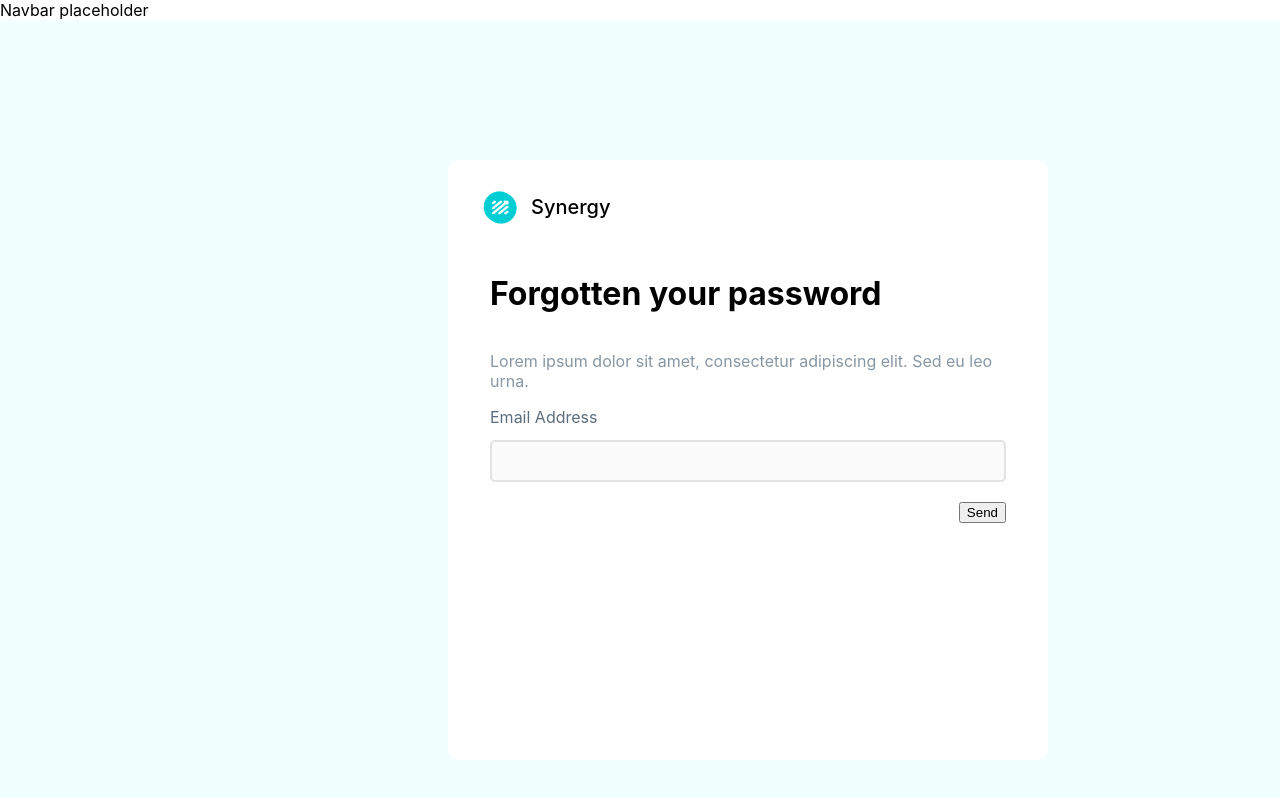
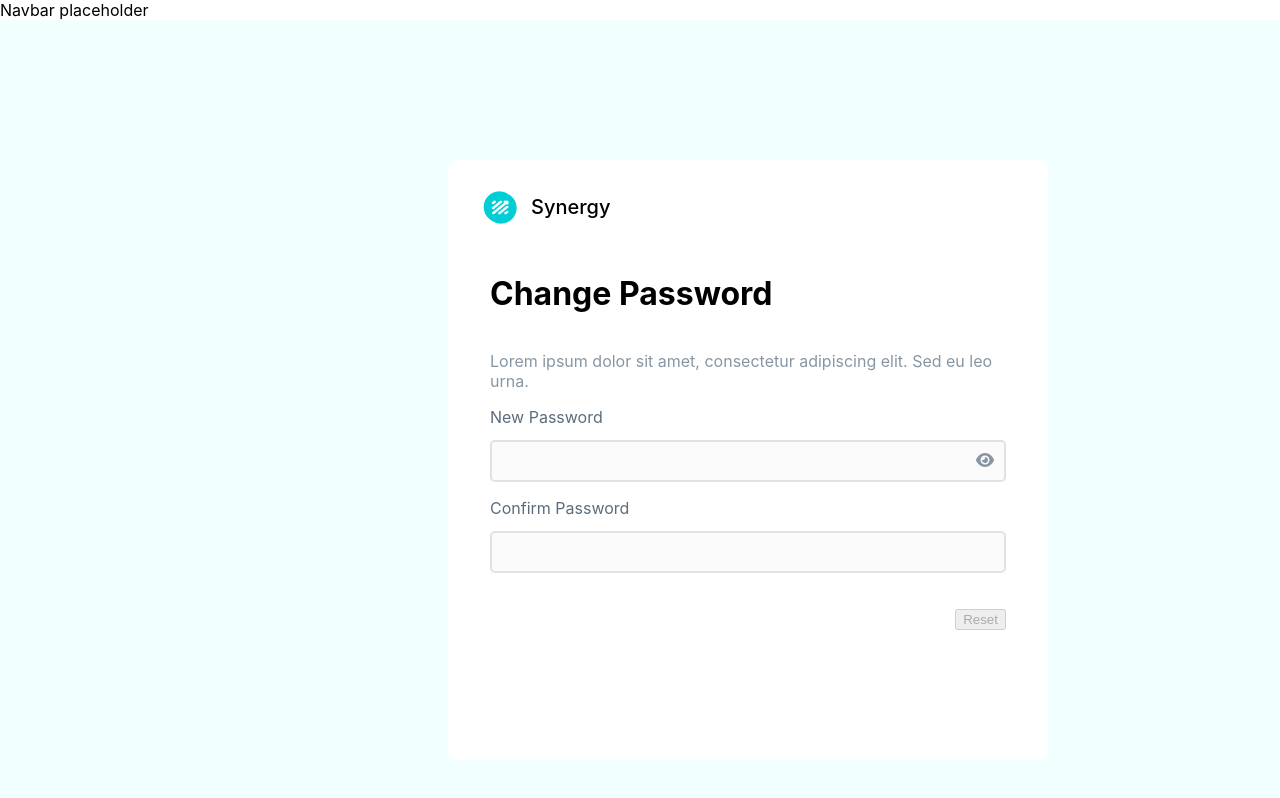
Before and after one commit to nology-tech/synergy, a React (Create React App) app: page /change-password in a window 1280 px wide. Shown: the top 798 px of the page. Built offline with nearby package versions, Linux system fonts and the light colour scheme.

Commit message:
Added slashed eye icon and disabling of Reset

```diff
--- a/src/App.jsx
+++ b/src/App.jsx
@@ -2,14 +2,17 @@ import "./App.scss";
 import ForgottenPassword from "./components/ForgottenPassword/ForgottenPassword";
 import LoginFlowChangePsw from "./components/LoginFlowChangePsw/LoginFlowChangePsw";
 import LoginFlowWelcome from "./components/LoginFlowWelcome/LoginFlowWelcome";
+import { BrowserRouter as Router, Routes, Route } from "react-router-dom";
 
 const App = () => {
   return (
-    <>
-    <ForgottenPassword />
-    {/* <LoginFlowWelcome /> */}
-    {/* <LoginFlowChangePsw /> */}
-    </>
+    <Router>
+      <Routes>
+        <Route path="/" element={<LoginFlowWelcome />} />
+        <Route path="/forgotten-password" element={<ForgottenPassword />} />
+        <Route path="/change-password" element={<LoginFlowChangePsw />} />
+      </Routes>
+    </Router>
   );
 };
 
--- a/src/assets/sass/_loginFlow.scss
+++ b/src/assets/sass/_loginFlow.scss
@@ -18,8 +18,8 @@ a:visited {
   .loginFlow {
     display: flex;
     flex-direction: column;
-        width:600px;
-        height:600px;
+    width: 600px;
+    height: 600px;
     background-color: $color-white;
     border: 2px solid $color-white;
     border-radius: 10px;
@@ -29,8 +29,7 @@ a:visited {
     z-index: 5;
     padding: 20px;
 
-
-        &__synergyIcon{
+    &__synergyIcon {
       display: flex;
       align-content: center;
 
@@ -38,53 +37,48 @@ a:visited {
         font-size: 20px;
         font-weight: 500;
       }
-            .loginFlow__synergyImg{
+      .loginFlow__synergyImg {
         padding: 5px;
       }
     }
 
-        .loginFlow__main{
+    .loginFlow__main {
       margin: 20px;
 
-
-            .loginFlow__main__header{
+      .loginFlow__main__header {
         display: flex;
         align-content: center;
 
-                h1{
+        h1 {
           font-size: 32px;
-
         }
 
-                .loginFlow__main__img{
+        .loginFlow__main__img {
           padding: 30px;
         }
       }
 
-
-
-            .loginFlow__credentials{
-
-                .loginFlow__credentials__header{
+      .loginFlow__credentials {
+        .loginFlow__credentials__header {
           color: $color-loginFlow-darkGray;
           font-size: 16px;
           font-weight: 400;
-
         }
-                p{
+        p {
           color: $color-loginFlow-gray;
         }
-                .loginFlow__inputbox{
-
+        .loginFlow__inputbox {
           font-size: 16px;
           padding: 10px;
           border-radius: 5px;
           border: 2px solid $color-loginFlow-lightGray;
           background-color: $color-loginFlow-white;
+          color: $color-loginFlow-gray;
           width: 100%;
         }
         .fontAwesome_icon {
           margin-left: -30px;
+          color: $color-loginFlow-gray;
         }
 
         .valid {
@@ -97,11 +91,9 @@ a:visited {
           font-size: 10px;
         }
       }
-
     }
 
-
-       &__links{
+    &__links {
       display: flex;
       justify-content: space-between;
       align-content: center;
@@ -109,8 +101,7 @@ a:visited {
       padding-top: 10px;
       border-bottom: 1px solid $color-loginFlow-lightGray;
 
-
-        p{
+      p {
         font-size: 16px;
       }
 
@@ -118,7 +109,7 @@ a:visited {
         border-bottom: 2px dotted $color-middle-blue;
       }
 
-        .grey{
+      .grey {
         color: $color-loginFlow-gray;
       }
 
@@ -127,14 +118,12 @@ a:visited {
       }
     }
 
-       .loginFlow__button{
+    .loginFlow__button {
       text-align: end;
 
       button {
         margin: 20px 0px 0px 20px;
       }
-
-    }
-
     }
   }
+}
--- a/src/assets/sass/_variables.scss
+++ b/src/assets/sass/_variables.scss
@@ -1,11 +1,11 @@
-$color-black: #2A2C31;
-$color-white: #FFFFFF;
-$color-middle-blue: #00CED4;
-$color-background: #F1FFFF;
-$color-light-gray: #839AAF;
-$color-loginFlow-white:#FBFBFC;
-$color-loginFlow-lightGray:#E2E2E2;
-$color-loginFlow-gray:#8896A3;
-$color-loginFlow-darkGray:#5B6D7D;
-$color-green:  #57E141;
-$color-red:  #DF1C1C;
+$color-black: #2a2c31;
+$color-white: #ffffff;
+$color-middle-blue: #00ced4;
+$color-background: #f1ffff;
+$color-light-gray: #839aaf;
+$color-loginFlow-white: #fbfbfc;
+$color-loginFlow-lightGray: #e2e2e2;
+$color-loginFlow-gray: #8896a3;
+$color-loginFlow-darkGray: #5b6d7d;
+$color-green: #57e141;
+$color-red: #df1c1c;
--- /dev/null
+++ b/src/components/Button/Button.jsx
@@ -0,0 +1,8 @@
+import React from "react";
+
+const Button = (props) => {
+  const { buttonText, disabled } = props;
+  return <button disabled={disabled}>{buttonText}</button>;
+};
+
+export default Button;
--- a/src/components/LoginFlow/LoginFlow.jsx
+++ b/src/components/LoginFlow/LoginFlow.jsx
@@ -3,9 +3,10 @@ import "./LoginFlow.scss";
 import emojihand from "../../assets/images/Emojihand.png";
 import synergy from "../../assets/images/synergy.png";
 import { faEye } from "@fortawesome/free-solid-svg-icons";
+import { faEyeSlash } from "@fortawesome/free-solid-svg-icons";
 import { FontAwesomeIcon } from "@fortawesome/react-fontawesome";
-import { Link } from 'react-router-dom';
-
+import { Link } from "react-router-dom";
+import Button from "../Button/Button";
 
 const LoginFlow = (props) => {
   const {
@@ -25,6 +26,8 @@ const LoginFlow = (props) => {
 
   const [validPassword, setValidPassword] = useState(false); //validation of psw length and uppercase
   const [validConfirmedPassword, setValidConfirmedPassword] = useState(false); //validation of confirmed psw length and uppercase
+
+  const [resetToggle, setResetToggle] = useState(true); //disabling of Reset button for Change password when password is not entered
 
   // displays stars or text for the passwords on eye toggle
   const togglePassword = (e) => {
@@ -55,9 +58,12 @@ const LoginFlow = (props) => {
     e.preventDefault();
     const confPass = e.target.value.toString();
     setConfirmedPassword(confPass);
-    validateConfirmedPassword(confPass)
-      ? setValidConfirmedPassword(true)
-      : setValidConfirmedPassword(false);
+    if (validateConfirmedPassword(confPass)) {
+      setValidConfirmedPassword(true);
+      setResetToggle(false);
+    } else {
+      setValidConfirmedPassword(false);
+    }
   };
 
   const validateConfirmedPassword = (pass) => {
@@ -126,11 +132,21 @@ const LoginFlow = (props) => {
                     value={password}
                     type={passwordType}
                   />
-                  <FontAwesomeIcon
-                    icon={faEye}
-                    className="fontAwesome_icon"
-                    onClick={togglePassword}
-                  />
+
+                  {/* Displaying eye when stars are displayed and slashed eye when text is displayed  */}
+                  {passwordType === "password" ? (
+                    <FontAwesomeIcon
+                      icon={faEye}
+                      className="fontAwesome_icon"
+                      onClick={togglePassword}
+                    />
+                  ) : (
+                    <FontAwesomeIcon
+                      icon={faEyeSlash}
+                      className="fontAwesome_icon"
+                      onClick={togglePassword}
+                    />
+                  )}
                   {/* Validation is not performed on Welcome Back and done for Change Password*/}
                   {loginFlow_header === "Welcome Back!" || password === "" ? (
                     <p></p>
@@ -191,7 +207,11 @@ const LoginFlow = (props) => {
             )}
 
             <div className="loginFlow__button">
-              <button>{buttonText}</button>
+              {loginFlow_header === "Change Password" ? (
+                <Button buttonText={buttonText} disabled={resetToggle} />
+              ) : (
+                <Button buttonText={buttonText} disabled={false} />
+              )}
             </div>
           </div>
         </div>
```
Lines whose indentation alone changed are shown as unchanged.
